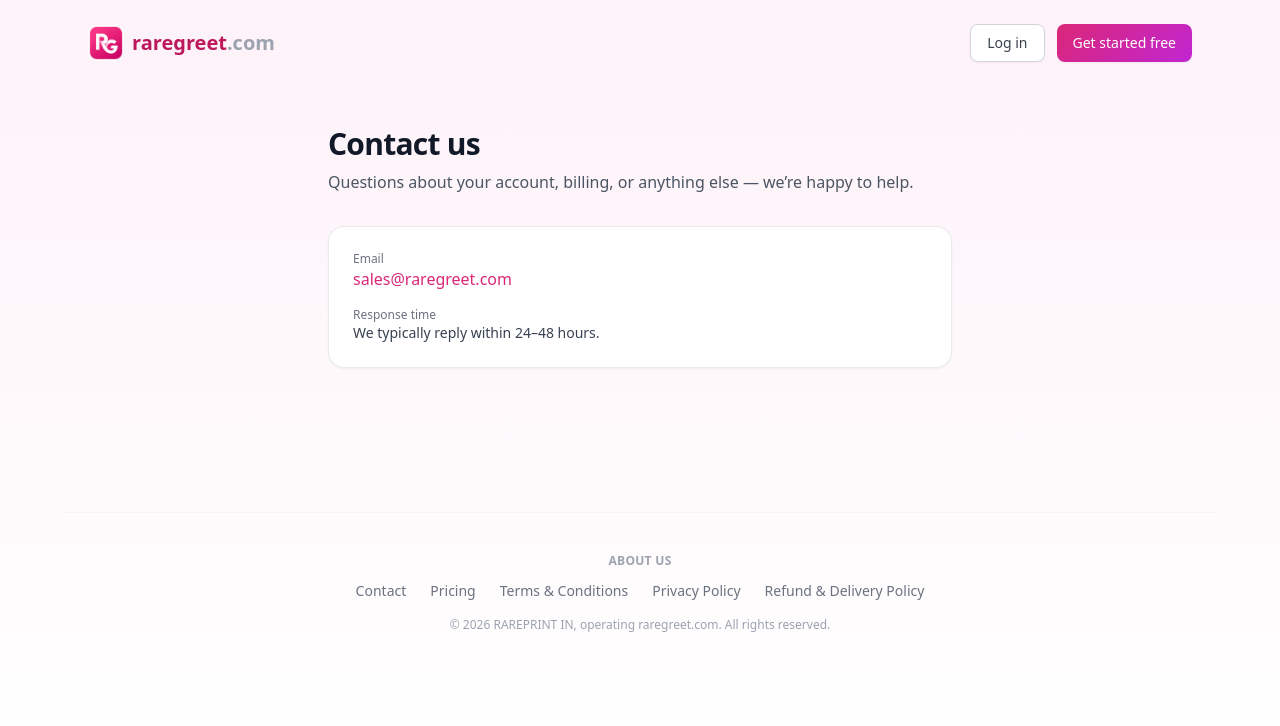
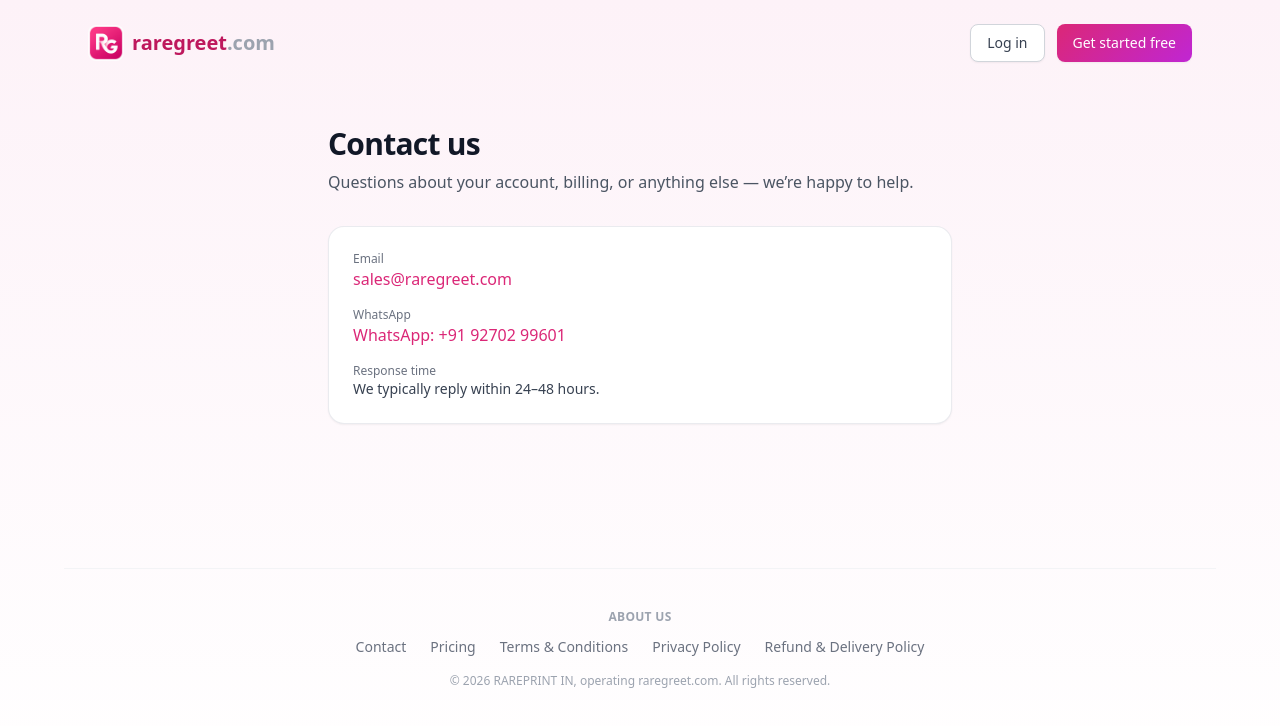
Before and after one commit to sanketrareprint-jpg/hellomoment, a Next.js app: page /contact in a window 1280 px wide. Shown: the top 726 px of the page. Built offline with nearby package versions, Linux system fonts and the light colour scheme.

Commit message:
Add WhatsApp number to contact page

```diff
--- a/src/app/contact/page.tsx
+++ b/src/app/contact/page.tsx
@@ -60,6 +60,12 @@ export default function ContactPage() {
             </a>
           </div>
           <div>
+            <div className="text-xs text-gray-500">WhatsApp</div>
+            <a href="https://wa.me/919270299601" className="text-brand-600 font-medium">
+              WhatsApp: +91 92702 99601
+            </a>
+          </div>
+          <div>
             <div className="text-xs text-gray-500">Response time</div>
             <div className="text-sm text-gray-700">We typically reply within 24–48 hours.</div>
           </div>
```
